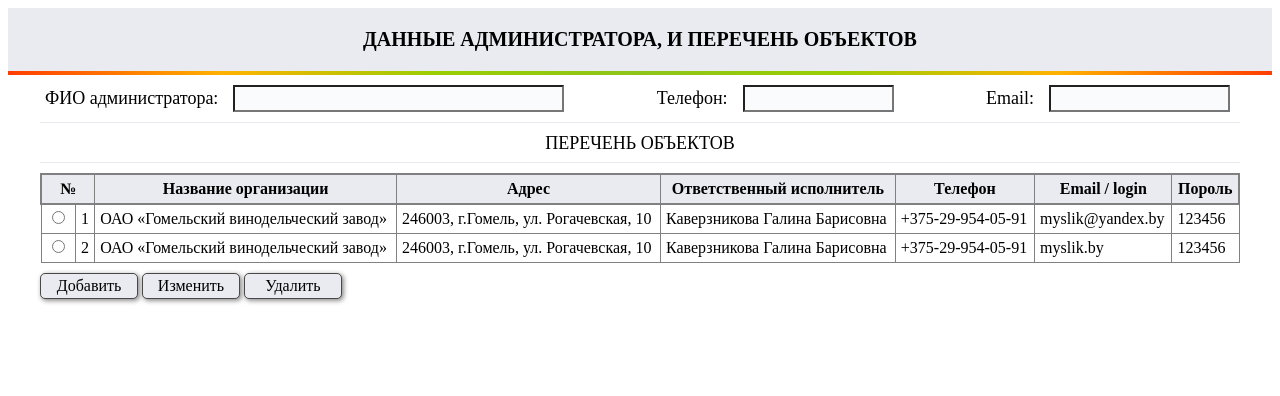
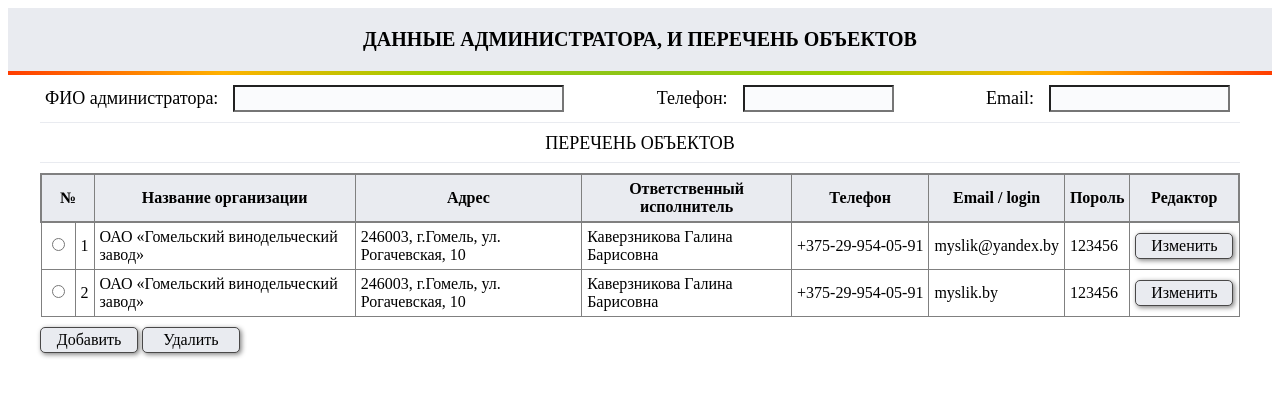
Before and after one commit to myslikam/myslik, a website: page src/index.html in a window 1280 px wide. Drawn offline with nearby package versions, Linux system fonts and the light colour scheme; files that its build step writes are made by us from their sources.

Commit message:
31.03.2020_22:59 - Изменена таблица

```diff
--- a/src/index.html
+++ b/src/index.html
@@ -45,6 +45,8 @@
             <td>Телефон</td>
             <td>Email / login</td>
             <td>Пороль</td>
+            <td>Редактор</td>
+
         </tr>
       </thead>
       <tbody>
@@ -57,6 +59,7 @@
             <td>+375-29-954-05-91</td>
             <td>myslik@yandex.by</td>
             <td>123456</td>
+            <td><a href="#" class="button_admin" title="Редактировать объект">Изменить</a></td>
           </tr>
           <tr>
             <td><input type="radio" name="admin_edit"></td>
@@ -67,13 +70,14 @@
             <td>+375-29-954-05-91</td>
             <td>myslik.by</td>
             <td>123456</td>
+            <td><a href="#" class="button_admin" title="Редактировать объект">Изменить</a></td>
           </tr>
       </tbody>
       </table>
       <!-- Кнопка активации Модальное окно-->
       <label class="btn" for="modal-1" title="Добавить объект">Добавить</label>
        <!-- Кнопки редактирования-->
-      <a href="#" class="button_admin" title="Редактировать объект">Изменить</a>
+
       <a href="#" class="button_admin" title="Выберите строку для удаления">Удалить</a>
 
       <!-- Модальное окно -->
--- a/src/main.scss
+++ b/src/main.scss
@@ -65,6 +65,7 @@ table, tr, td {
 }
 table {
   width: 100%;
+  margin-bottom: 10px;
   }
 
 thead > tr {
@@ -81,7 +82,6 @@ table td:nth-child(6) {
   white-space: nowrap;
 }
 a.button_admin, .btn {
-  margin-top: 10px;
   position: relative;
   display: inline-block;
   width: 6em;
```
Also changed, not shown: dist/css/main.css, dist/index.html, 1 other file.
